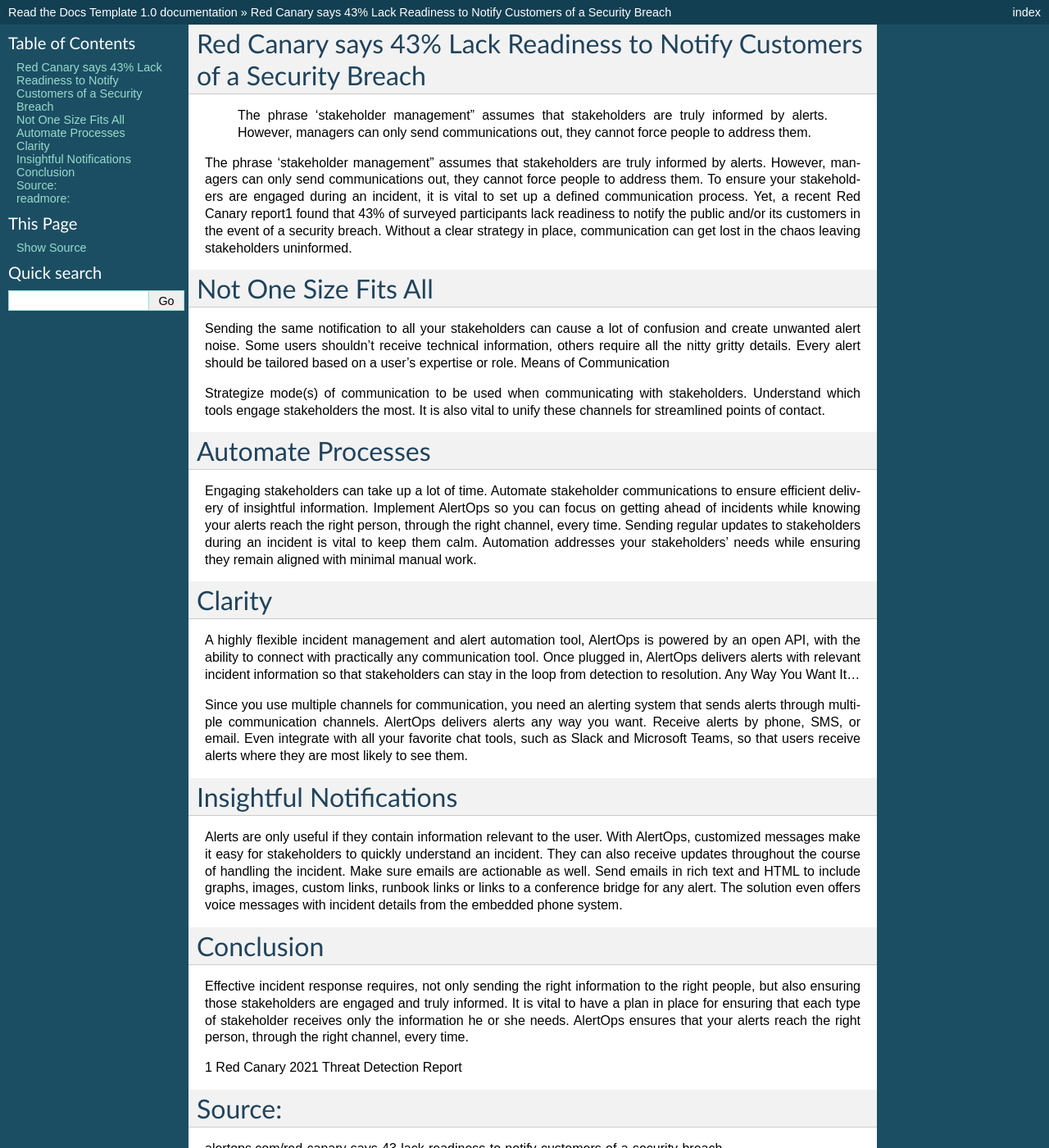
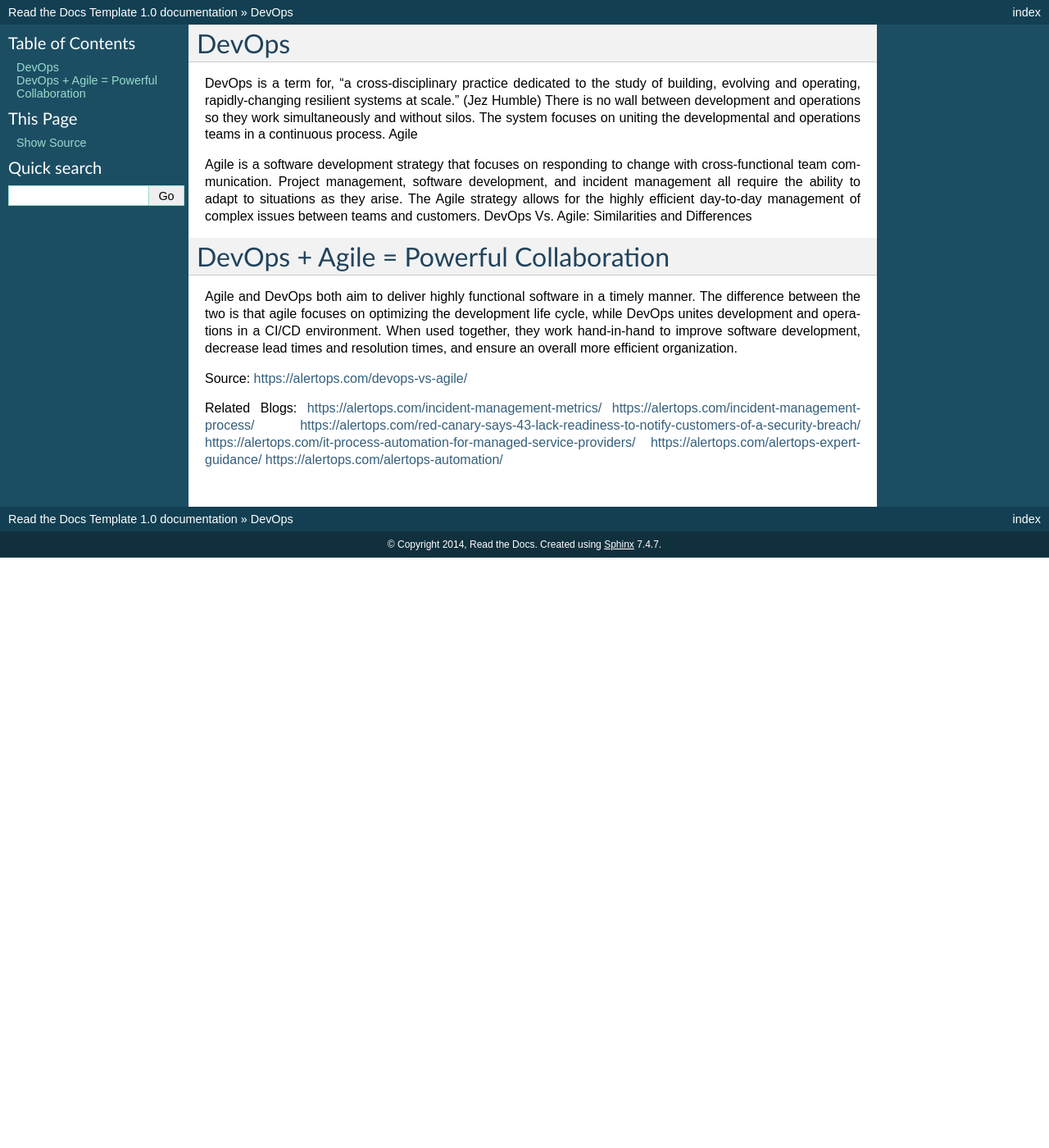
Before and after one commit to alertblogs/alertblogs-DevOps-vs.-Agile, a Sphinx documentation site: the page built from docs/index.rst, in a window 1280 px wide and 1400 px high. Shown: the whole window at 82% size. Built offline with Sphinx 7.4.7, drawn with Linux system fonts in a browser that asks for light colours; some of the changed text lies outside the part shown.

Commit message:
Update index.rst

```diff
--- a/docs/index.rst
+++ b/docs/index.rst
@@ -1,59 +1,24 @@
-Red Canary says 43% Lack Readiness to Notify Customers of a Security Breach
-========
+
+DevOps
+=====
+
+DevOps is a term for, “a cross-disciplinary practice dedicated to the study of building, evolving and operating, rapidly-changing resilient systems at scale.” (Jez Humble) There is no wall between development and operations so they work simultaneously and without silos. The system focuses on uniting the developmental and operations teams in a continuous process.
+Agile
+
+Agile is a software development strategy that focuses on responding to change with cross-functional team communication. Project management, software development, and incident management all require the ability to adapt to situations as they arise. The Agile strategy allows for the highly efficient day-to-day management of complex issues between teams and customers.
+DevOps Vs. Agile: Similarities and Differences
+
+DevOps + Agile = Powerful Collaboration
+=====
+
+Agile and DevOps both aim to deliver highly functional software in a timely manner. The difference between the two is that agile focuses on optimizing the development life cycle, while DevOps unites development and operations in a CI/CD environment. When used together, they work hand-in-hand to improve software development, decrease lead times and resolution times, and ensure an overall more efficient organization.
+
+Source: https://alertops.com/devops-vs-agile/
 
 
- The phrase ‘stakeholder management” assumes that stakeholders are truly informed by alerts. However, managers can only send communications out, they cannot force people to address them.
-
-The phrase ‘stakeholder management” assumes that stakeholders are truly informed by alerts. However, managers can only send communications out, they cannot force people to address them. To ensure your stakeholders are engaged during an incident, it is vital to set up a defined communication process. Yet, a recent Red Canary report1 found that 43% of surveyed participants lack readiness to notify the public and/or its customers in the event of a security breach. Without a clear strategy in place, communication can get lost in the chaos leaving stakeholders uninformed.
-
-Not One Size Fits All
-========
-
-Sending the same notification to all your stakeholders can cause a lot of confusion and create unwanted alert noise. Some users shouldn’t receive technical information, others require all the nitty gritty details. Every alert should be tailored based on a user’s expertise or role.
-Means of Communication
-
-Strategize mode(s) of communication to be used when communicating with stakeholders. Understand which tools engage stakeholders the most. It is also vital to unify these channels for streamlined points of contact.
-
-Automate Processes
-========
-
-Engaging stakeholders can take up a lot of time. Automate stakeholder communications to ensure efficient delivery of insightful information. Implement AlertOps so you can focus on getting ahead of incidents while knowing your alerts reach the right person, through the right channel, every time. Sending regular updates to stakeholders during an incident is vital to keep them calm. Automation addresses your stakeholders’ needs while ensuring they remain aligned with minimal manual work.
-
-Clarity
-========
-
-A highly flexible incident management and alert automation tool, AlertOps is powered by an open API, with the ability to connect with practically any communication tool. Once plugged in, AlertOps delivers alerts with relevant incident information so that stakeholders can stay in the loop from detection to resolution.
-Any Way You Want It…
-
-Since you use multiple channels for communication, you need an alerting system that sends alerts through multiple communication channels. AlertOps delivers alerts any way you want. Receive alerts by phone, SMS, or email. Even integrate with all your favorite chat tools, such as Slack and Microsoft Teams, so that users receive alerts where they are most likely to see them.
-
-Insightful Notifications
-========
-
-
-Alerts are only useful if they contain information relevant to the user. With AlertOps, customized messages make it easy for stakeholders to quickly understand an incident. They can also receive updates throughout the course of handling the incident. Make sure emails are actionable as well. Send emails in rich text and HTML to include graphs, images, custom links, runbook links or links to a conference bridge for any alert. The solution even offers voice messages with incident details from the embedded phone system.
-
-Conclusion
-========
-
-Effective incident response requires, not only sending the right information to the right people, but also ensuring those stakeholders are engaged and truly informed. It is vital to have a plan in place for ensuring that each type of stakeholder receives only the information he or she needs. AlertOps ensures that your alerts reach the right person, through the right channel, every time.
-
-1 Red Canary 2021 Threat Detection Report
-
-Source:
-========
-alertops.com/red-canary-says-43-lack-readiness-to-notify-customers-of-a-security-breach
-
-readmore:
-========
-
-alertops.com/covid-pandemic-business-continuity
-https://alertops.com/stakeholder-communications-plan
-https://alertops.com/incident-management-metrics
-https://alertops.com/incident-management-process
-https://alertops.com/it-process-automation-for-managed-service-providers
-https://alertops.com/application-performance-monitoring
-https://alertops.com/alertops-expert-guidance
-https://alertops.com/alertops-automation
-https://alertops.com/it-monitoring
-https://alertops.com/alertops-flexibility/
+Related Blogs: https://alertops.com/incident-management-metrics/
+https://alertops.com/incident-management-process/
+https://alertops.com/red-canary-says-43-lack-readiness-to-notify-customers-of-a-security-breach/
+https://alertops.com/it-process-automation-for-managed-service-providers/
+https://alertops.com/alertops-expert-guidance/
+https://alertops.com/alertops-automation/
```
